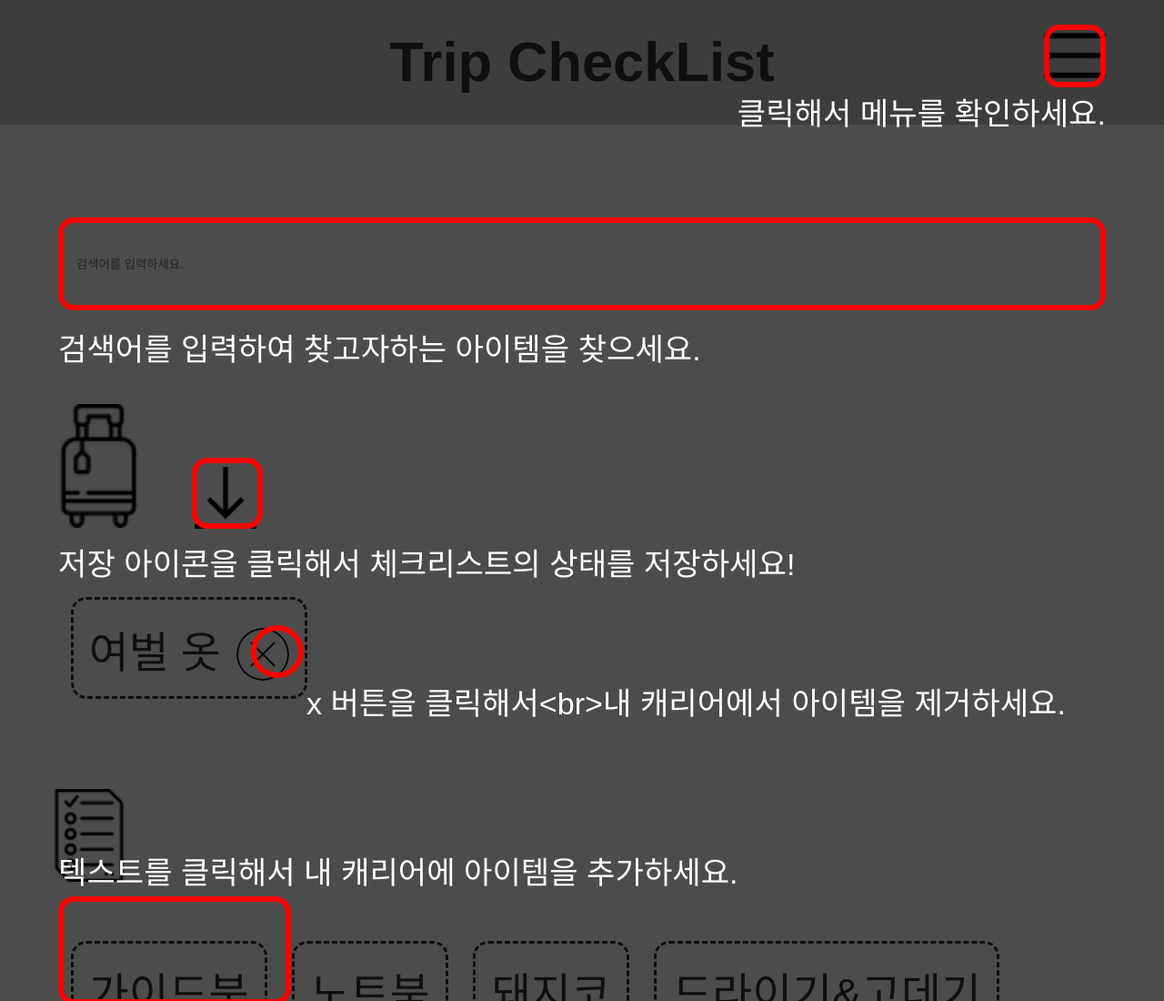
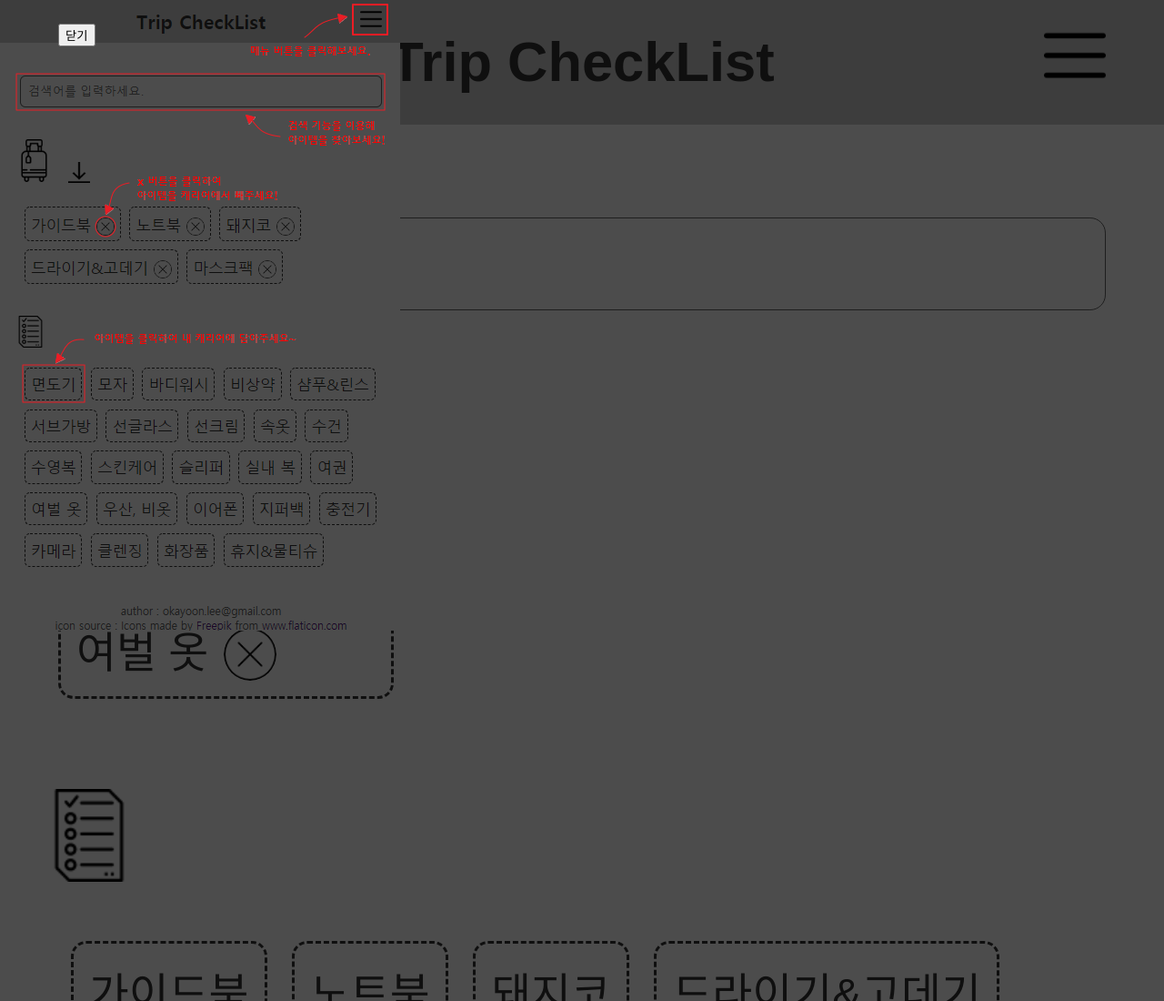
Before and after one commit to leeyoonseo/trip_checklist, a plain HTML site: page index.html in a window 1280 px wide. Shown: the top 1100 px of the page at 91% size. Drawn offline with Linux system fonts and the light colour scheme.

Commit message:
코칭가이드 이미지로 추가. item 크기 균일하게 작업중

```diff
--- a/assest/css/common.scss
+++ b/assest/css/common.scss
@@ -22,129 +22,20 @@
     }
 }
 
-.app__guide{
-    padding:0 5%;
+.coaching__cover{
+    display:none;
     position:absolute;
     width:100%;
     height:100%;
-    background:rgba(0,0,0,0.7);
     z-index:999;
-    box-sizing:border-box;
+    background:rgba(0,0,0,0.7) url('../img/bg_coaching_cover.png')no-repeat;
+
+    &.on{
+        display:block;
+    }
 
     .inner{
-        position:relative;
-        height:100%;
-
-        .text{
-            color:#fff;
-            font-size:get-vw(10px);
-        }
-
-        .icon__pointer{
-            display:inline-block;
-            border:get-vw(2px) solid red;
-            border-radius:get-vw(5px);
-            box-sizing:border-box;
-        }
-
-        .guide__items{
-            position:relative;
-        }
-
-        .guide__menu{
-            height:get-vw(40px);
-
-            .icon__pointer{
-                position:absolute;
-                top:get-vw(8px);
-                right:0;
-                width:get-vw(20px);
-                height:get-vw(20px);
-            }
-
-            .text{
-                display:block;
-                position:absolute;
-                bottom:get-vw(-3px);
-                right:0;
-            }
-        }
-
-        .guide__search{
-            margin:get-vw(30px) 0 0;
-
-            .icon__pointer{
-                width:100%;
-                height:get-vw(30px);
-            }
-        }
-
-        .guide__save{
-            width:100%;
-            margin-top:get-vw(28px);
-
-            .icon__pointer{
-                margin-left:get-vw(43px);
-                // position:absolute;
-                // top:0;
-                // left:get-vw(45px);
-                width:get-vw(23px);
-                height:get-vw(23px);
-            }
-
-            .text{
-                display:block;
-            }
-        }
-
-        .guide__remove__item{
-            position:relative;
-            margin-left:get-vw(80px);
-            margin-top:get-vw(30px);
-
-            .icon__pointer{
-                position:absolute;
-                top:-(get-vw(17px));
-                left:-(get-vw(18px));
-                width:get-vw(17px);
-                height:get-vw(17px);
-                border-radius:50%;
-            }
-
-            .text{
-                display:block;
-            }
-        }
-
-        .guide__add__item{
-            margin-top:get-vw(40px);
-
-            .icon__pointer{
-                position:absolute;
-                bottom:-(get-vw(36px));
-                width:get-vw(75px);
-                height:get-vw(35px);
-            }
-
-            .text{
-                display:block;
-            }
-        }
-
-        .expired{
-            position:absolute;
-            bottom:0;
-            padding:get-vw(10px) 0;
-            width:100%;
-            text-align:center;
-            color:#fff;
-            font-size:get-vw(10px);
-
-            input{
-                width:get-vw(10px);
-                height:get-vw(10px);
-            }
-        }
+        padding:0 5%;
     }
 }
 
@@ -203,6 +94,10 @@ header{
 .list__wrap{
     margin:get-vw(5px) 0;
     padding:get-vw(10px) 0;
+
+    .empty__text{
+        font-size:get-vw(12px);
+    }
 }
 
 .app__mylist{
@@ -222,7 +117,25 @@ header{
     }
 
     .list__items{
+        display:inline-block;
+        position:relative;
+        margin:get-vw(4px) 0;
+        padding:get-vw(5px);
+        width:32%;
+
+        border:get-vw(1px) dashed #333;
+        border-radius:get-vw(5px);
+        box-sizing:border-box;
         cursor:default;
+
+        &:hover{
+            color:#fff;
+            background:#666;
+        }
+
+        & + .list__items{
+            margin-left:2%;
+        }
 
         button{
             margin-left:get-vw(5px);
@@ -234,6 +147,7 @@ header{
             background:#fff url(../img/icon_close.png)no-repeat;
             background-size:100% 100%;
             border-radius:50%;
+            box-sizing:border-box;
         }
     }
 
@@ -259,6 +173,18 @@ header{
     }
 
     .list__items{
+        position:relative;
+        margin:get-vw(4px);
+        display:inline-block;
+        padding:get-vw(5px);
+        border:get-vw(1px) dashed #333;
+        border-radius:get-vw(5px);
+
+        &:hover{
+            color:#fff;
+            background:#666;
+        }
+
         button{
             position:absolute;
             top:0;
@@ -269,20 +195,6 @@ header{
             border:none;
             outline:none;
         }
-    }
-}
-
-.list__items{
-    position:relative;
-    margin:get-vw(4px);
-    display:inline-block;
-    padding:get-vw(5px);
-    border:get-vw(1px) dashed #333;
-    border-radius:get-vw(5px);
-
-    &:hover{
-        color:#fff;
-        background:#666;
     }
 }
 
--- a/assest/js/index.js
+++ b/assest/js/index.js
@@ -28,81 +28,6 @@
     let checkedData = localStorage.getItem(MESSAGE.CHECK_LIST_DATA) || '[{"id":"C01","checked":true,"name":"여벌 옷"},{"id":"C02","checked":false,"name":"실내 복"},{"id":"C03","checked":false,"name":"수영복"},{"id":"C04","checked":false,"name":"모자"},{"id":"C05","checked":false,"name":"슬리퍼"},{"id":"C06","checked":false,"name":"샴푸&린스"},{"id":"C07","checked":false,"name":"바디워시"},{"id":"C08","checked":false,"name":"클렌징"},{"id":"C09","checked":false,"name":"스킨케어"},{"id":"C010","checked":false,"name":"마스크팩"},{"id":"C011","checked":false,"name":"드라이기&고데기"},{"id":"C012","checked":false,"name":"수건"},{"id":"C013","checked":false,"name":"화장품"},{"id":"C014","checked":false,"name":"여권"},{"id":"C015","checked":false,"name":"휴지&물티슈"},{"id":"C016","checked":false,"name":"카메라"},{"id":"C017","checked":false,"name":"충전기"},{"id":"C018","checked":false,"name":"노트북"},{"id":"C019","checked":false,"name":"선글라스"},{"id":"C020","checked":false,"name":"선크림"},{"id":"C021","checked":false,"name":"우산, 비옷"},{"id":"C022","checked":false,"name":"이어폰"},{"id":"C023","checked":false,"name":"비상약"},{"id":"C024","checked":false,"name":"서브가방"},{"id":"C025","checked":false,"name":"지퍼백"},{"id":"C026","checked":false,"name":"속옷"},{"id":"C027","checked":false,"name":"면도기"},{"id":"C028","checked":false,"name":"가이드북"},{"id":"C029","checked":false,"name":"돼지코"}]';
     // let myListData = [];
     // let listData = [];
-
-    const guide = function() {
-        const INFO = [
-            {
-                className : 'guide__menu',
-                text : '클릭해서 메뉴를 확인하세요.'
-            },
-            {
-                className : 'guide__search',
-                text : '검색어를 입력하여 찾고자하는 아이템을 찾으세요.'
-            },
-            {
-                className : 'guide__save',
-                text : '저장 아이콘을 클릭해서 체크리스트의 상태를 저장하세요!'
-            },
-            {
-                className : 'guide__remove__item',
-                text : 'x 버튼을 클릭해서<br>내 캐리어에서 아이템을 제거하세요.'
-            },
-            {
-                className : 'guide__add__item',
-                text : '텍스트를 클릭해서 내 캐리어에 아이템을 추가하세요.'
-            }
-        ];
-
-        const itemNode = function(className, text) {
-            var itemEl = document.createElement('div');
-            var iconEl = document.createElement('span');
-            var textEl = document.createElement('span');
-
-            itemEl.classList.add('guide__items');
-            itemEl.classList.add(className);
-            iconEl.classList.add('icon__pointer');
-            textEl.classList.add('text');
-
-            textEl.innerText = text;
-            itemEl.append(iconEl, textEl);
-
-            return itemEl;
-
-        };
-
-        return getNode();
-
-        function getNode() {
-            const wrapNode = document.createElement('div');
-            const innerNode = document.createElement('div');
-            const expiredNode = document.createElement('div');
-            const expiredBtnNode = document.createElement('button');
-            const expiredTextNode = document.createElement('span');
-
-            wrapNode.classList.add('app__guide');
-            innerNode.classList.add('inner');
-            expiredNode.classList.add('expired');
-            expiredBtnNode.classList.add('expiredBtn');
-
-            expiredBtnNode.innerText = '체크';
-            expiredTextNode.innerText = '다시 보지 않기';
-            // expiredNode.append(expiredNode, expiredTextNode);
-
-            // expiredBtnNode.addEventListener('click', function(){
-            //     wrapNode.remove();
-            //     localStorage.setItem('expired', true);
-            // });
-
-            INFO.map(function(obj){
-                innerNode.append(itemNode(obj.className, obj.text));
-            });
-
-            innerNode.append(expiredNode);
-            wrapNode.append(innerNode);
-
-            return wrapNode;
-        }
-    };
 
     class CheckItem {
         constructor(data) {
@@ -284,7 +209,7 @@
         function createEmptyEl(){
             const node = document.createElement('div');
             node.classList.add('empty__text');
-            node.innerText = '비었다.';
+            node.innerText = '아이템이 없습니다';
 
             return node;
         }
@@ -298,24 +223,23 @@
     };
 
     // init
-    // var guide = createGuide();
     const bodyNode = document.querySelector('body');
-    const guideNode = guide();
+    const coachingNode = document.querySelector('#coachingCover');
+    const coachingCloseNode = document.querySelector('#coachingCover');
 
     checkedData = JSON.parse(checkedData).sort(function(a, b){
         return a.name < b.name ? -1 : a.name > b.name ? 1 : 0;
     });
 
+    // localStorage.removeItem('expired');
+    // localStorage.removeItem('isFirstVisit');
+    if(localStorage.getItem('isFirstVisit') === null){
+        coachingNode.classList.add('on');
 
-    bodyNode.prepend(guideNode);
-
-    // localStorage.removeItem('expired');
-    if(expired) {
-        currentFlow = APP_FLOW.MAIN;
-        // guide.remove();
-
-    }else{
-        currentFlow = APP_FLOW.MAIN;
+        coachingCloseNode.addEventListener('click', function(){
+            coachingNode.classList.remove('on');
+            localStorage.setItem('isFirstVisit', true);
+        });
     }
 
     appendToBody(checkedData);
--- a/index.html
+++ b/index.html
@@ -10,6 +10,19 @@
 </head>
 <body>
     <!-- [TODO] BEM 네이밍에 대해 보고 수정할 것. -->
+    <div id="coachingCover" class="coaching__cover">
+        <div class="inner">
+            <div class="coaching__nav">
+
+            </div>
+            <div class="coaching__close">
+                <button class="close">
+                    닫기
+                </button>
+            </div>
+        </div>
+    </div>
+
     <header>
         <h1 class="app__title">
             Trip CheckList
```
Also changed, not shown: assest/css/common.min.css, assest/img/bg_coaching_cover.png (added), 1 other file.
